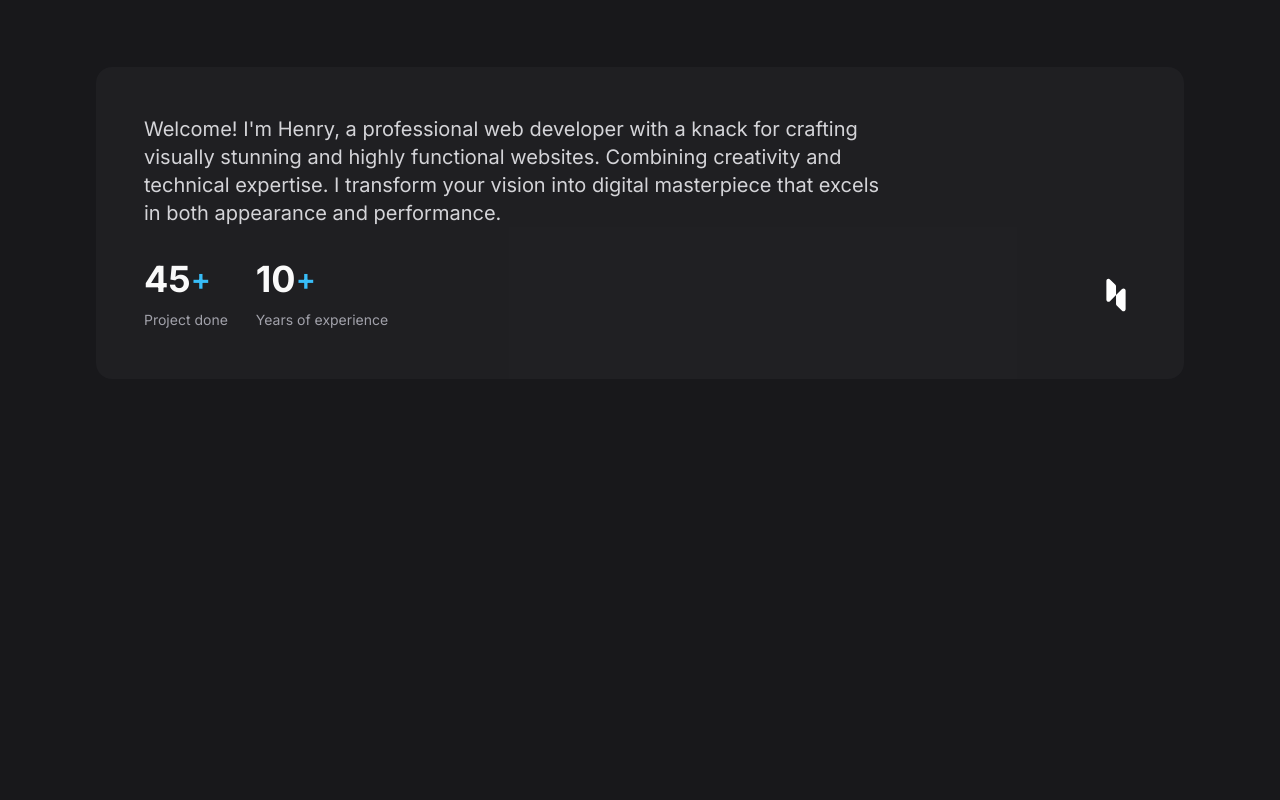
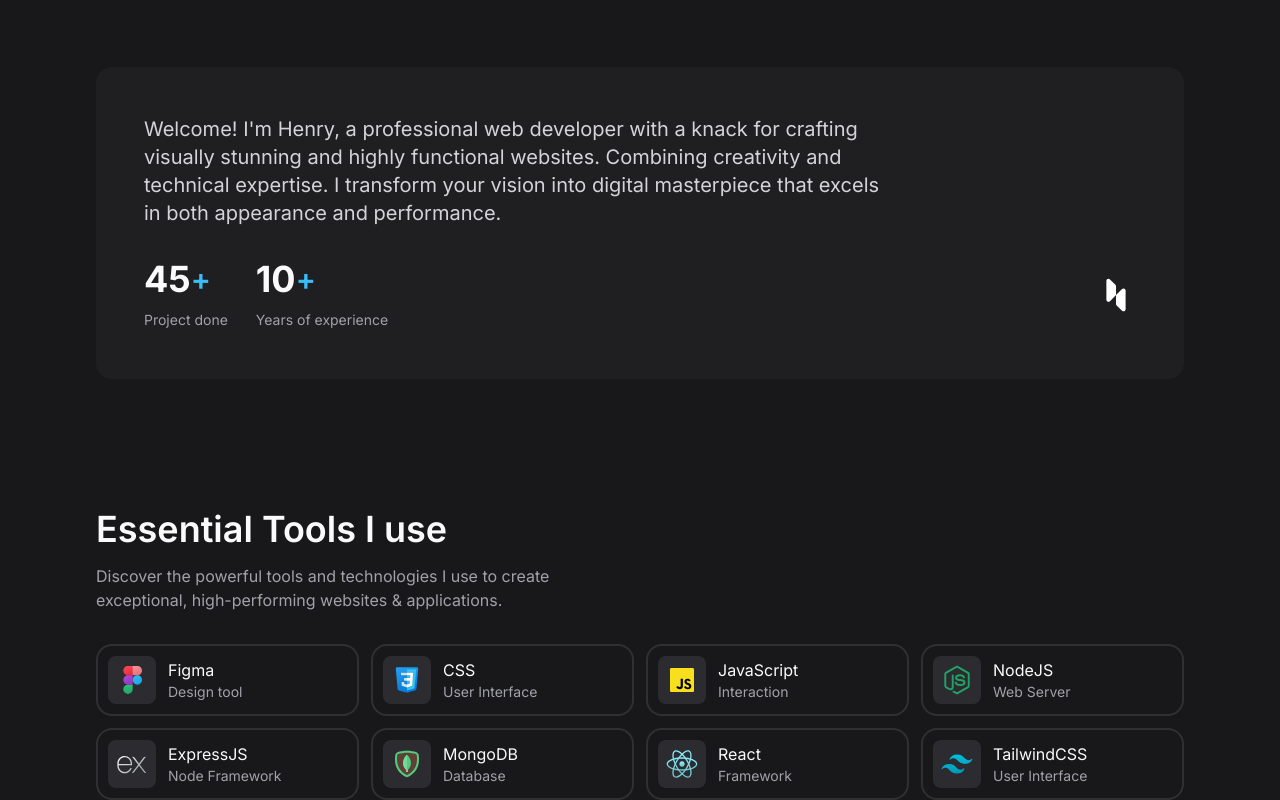
Before and after one commit to mayurr11/mayurchauhan, a React (Vite) app: page / in a window 1280 px wide. Shown: the part 790-1590 px from the top of the page. Before the commit the page ends 1169 px from the top, so only its background shows below. Built offline with nearby package versions, Linux system fonts and the light colour scheme.

Commit message:
add skill card & section

```diff
--- a/src/App.jsx
+++ b/src/App.jsx
@@ -1,5 +1,5 @@
 import { Header } from "./components/";
-import { Hero, About } from "./sections/";
+import { Hero, About, Skill } from "./sections/";
 
 const App = () => {
 	return (
@@ -8,6 +8,7 @@ const App = () => {
 			<main>
 				<Hero />
 				<About />
+				<Skill />
 			</main>
 		</>
 	);
--- /dev/null
+++ b/src/components/SkillCard.jsx
@@ -0,0 +1,25 @@
+import PropTypes from "prop-types";
+
+const SkillCard = ({ imgSrc, label, desc, classes }) => {
+	return (
+		<div className={'flex items-center gap-3 ring-2 ring-inset ring-zinc-50/10 rounded-2xl p-3 hover:bg-zinc-800 transition-colors group '+ classes}>
+			<figure className="bg-zinc-700/50 rounded-lg overflow-hidden w-12 h-12 p-2  group-hover:bg-zinc-900 transition-colors">
+				<img src={imgSrc} alt={label} height={32} width={32} />
+			</figure>
+
+			<div>
+				<h3>{label}</h3>
+				<p className="text-zinc-400  text-sm">{desc}</p>
+			</div>
+		</div>
+	);
+};
+
+SkillCard.propTypes = {
+	imgSrc: PropTypes.string.isRequired,
+	label: PropTypes.string.isRequired,
+	desc: PropTypes.string.isRequired,
+	classes: PropTypes.string.isRequired
+};
+
+export default SkillCard;
--- a/src/components/index.js
+++ b/src/components/index.js
@@ -1,5 +1,6 @@
 import Header from "./Header";
 import NavBar from "./NavBar";
 import { ButtonPrimary, ButtonOutline } from "./Button";
+import SkillCard from "./SkillCard";
 
-export { Header, NavBar, ButtonPrimary, ButtonOutline };
+export { Header, NavBar, ButtonPrimary, ButtonOutline, SkillCard };
--- a/src/index.css
+++ b/src/index.css
@@ -29,6 +29,9 @@ TYPOGRAPHY
   @apply text-5xl  leading-tight font-semibold lg:text-[55px] lg:leading-[1.15]
 }
 
+.headline-2 {
+  @apply text-3xl lg:text-4xl lg:leading-tight font-semibold
+}
 
 /* ------------------------
 UTILITIES
--- /dev/null
+++ b/src/sections/Skill.jsx
@@ -0,0 +1,28 @@
+import { skillItem } from "../constants";
+import { SkillCard } from "../components";
+
+const Skill = () => {
+	return (
+		<section className="section">
+			<div className="container">
+				<h2 className="headline-2">Essential Tools I use</h2>
+				<p className="text-zinc-400 mt-3 mb-8 max-w-[50ch]">
+					Discover the powerful tools and technologies I use to create
+					exceptional, high-performing websites & applications.
+				</p>
+				<div className="grid gap-3 grid-cols-[repeat(auto-fill,_minmax(250px,_1fr))]">
+					{skillItem.map((item, key) => (
+						<SkillCard
+							key={key}
+							imgSrc={item.imgSrc}
+							label={item.label}
+							desc={item.desc}
+						/>
+					))}
+				</div>
+			</div>
+		</section>
+	);
+};
+
+export default Skill;
--- a/src/sections/index.js
+++ b/src/sections/index.js
@@ -1,4 +1,5 @@
 import Hero from "./Hero";
 import About from "./About";
+import Skill from "./Skill";
 
-export { Hero, About };
+export { Hero, About, Skill };
```
